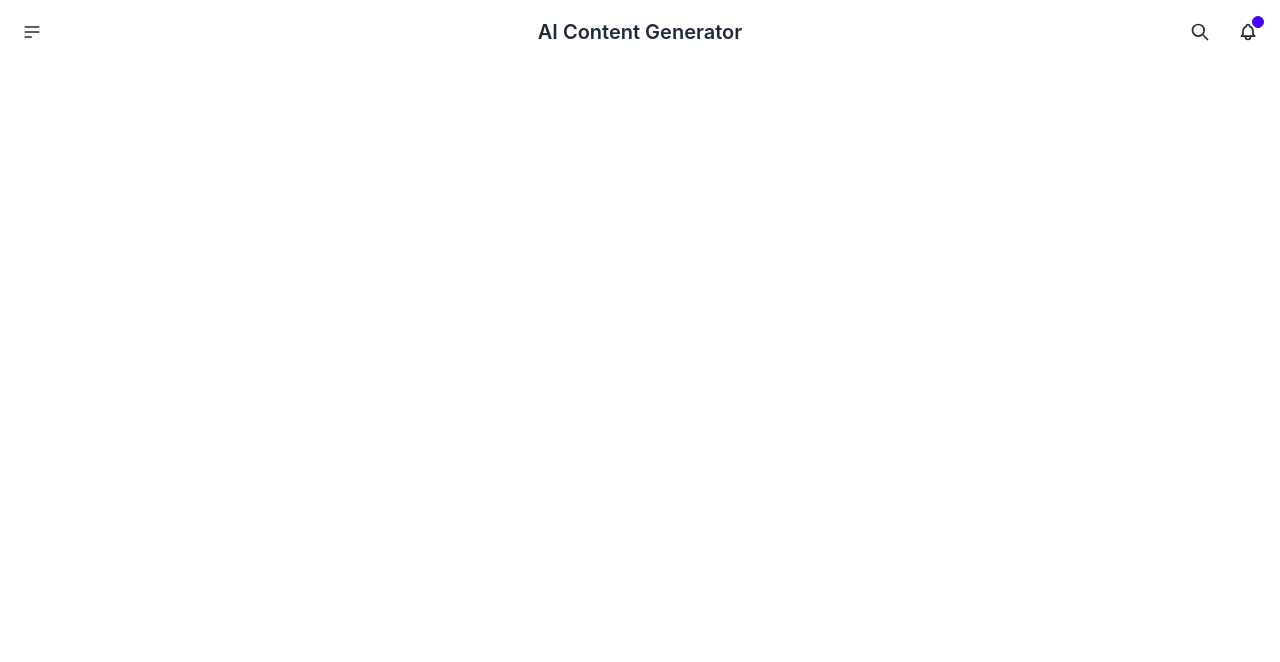
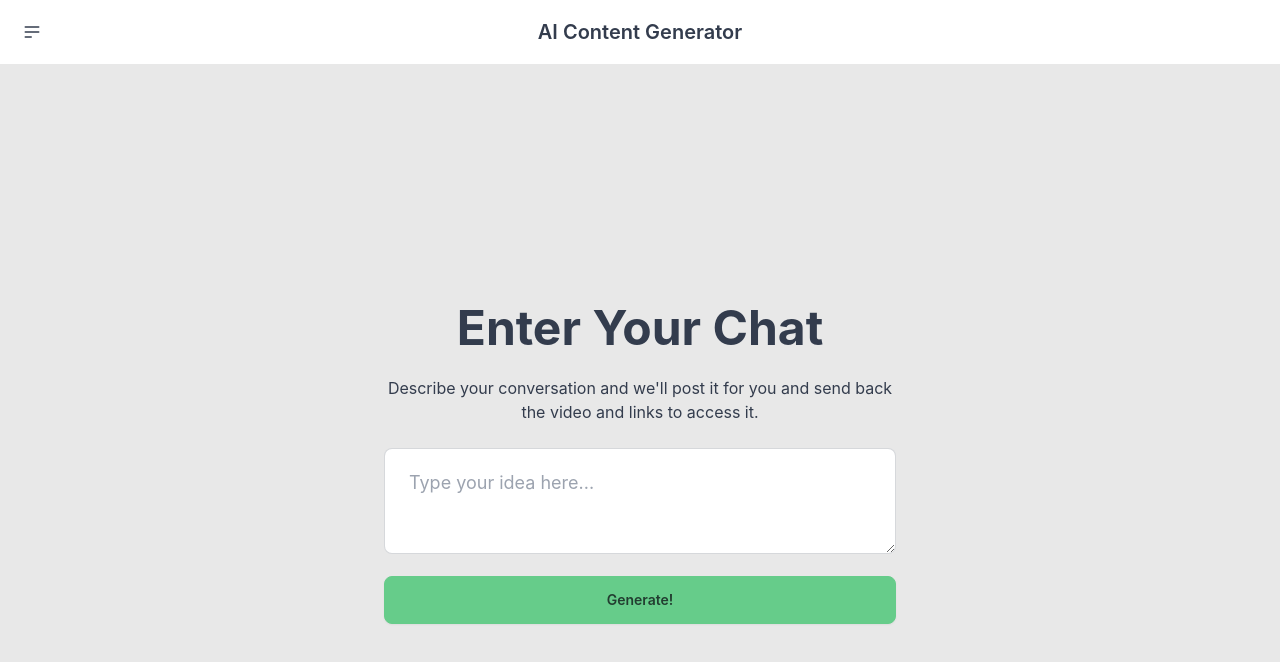
Before and after one commit to ROCstudios/porygon-chat-video-automation, a React (Create React App) app in the folder frontend/: page /dashboard in a window 1280 px wide. Shown: the top 662 px of the page. Built offline with nearby package versions, Linux system fonts and the light colour scheme.

Commit message:
Dashboard design for text input

```diff
--- a/frontend/src/components/Dashboard.js
+++ b/frontend/src/components/Dashboard.js
@@ -1,7 +1,13 @@
 import React from "react";
 
 const Dashboard = () => {
+
+  const handleGenerate = async () => {
+    console.log("Generating...");
+  };
+
   return (
+    <div>
       <div className="navbar bg-base-100">
         <div className="navbar-start">
           <div className="dropdown">
@@ -32,37 +38,22 @@ const Dashboard = () => {
           <a className="btn btn-ghost text-xl">AI Content Generator</a>
         </div>
         <div className="navbar-end">
-        <button className="btn btn-ghost btn-circle">
-          <svg
-            xmlns="http://www.w3.org/2000/svg"
-            className="h-5 w-5"
-            fill="none"
-            viewBox="0 0 24 24"
-            stroke="currentColor">
-            <path
-              strokeLinecap="round"
-              strokeLinejoin="round"
-              strokeWidth="2"
-              d="M21 21l-6-6m2-5a7 7 0 11-14 0 7 7 0 0114 0z" />
-          </svg>
-        </button>
-        <button className="btn btn-ghost btn-circle">
-          <div className="indicator">
-            <svg
-              xmlns="http://www.w3.org/2000/svg"
-              className="h-5 w-5"
-              fill="none"
-              viewBox="0 0 24 24"
-              stroke="currentColor">
-              <path
-                strokeLinecap="round"
-                strokeLinejoin="round"
-                strokeWidth="2"
-                d="M15 17h5l-1.405-1.405A2.032 2.032 0 0118 14.158V11a6.002 6.002 0 00-4-5.659V5a2 2 0 10-4 0v.341C7.67 6.165 6 8.388 6 11v3.159c0 .538-.214 1.055-.595 1.436L4 17h5m6 0v1a3 3 0 11-6 0v-1m6 0H9" />
-            </svg>
-            <span className="badge badge-xs badge-primary indicator-item"></span>
         </div>
-        </button>
+      </div>
+      <div className="hero bg-base-200 min-h-screen">
+        <div className="hero-content text-center">
+          <div className="max-w-lg">
+            <h1 className="text-5xl font-bold">Enter Your Chat</h1>
+            <p className="py-6">
+              Describe your conversation and we'll post it for you and send back the video and links to access it.
+            </p>
+            <textarea
+              placeholder="Type your idea here..."
+              className="textarea textarea-bordered textarea-lg w-full max-w-lg">
+            </textarea>
+            <button className="btn btn-primary w-full max-w-lg mt-4" onClick={handleGenerate}>Generate!</button>
+          </div>
+        </div>
       </div>
     </div>
   );
--- a/frontend/src/output.css
+++ b/frontend/src/output.css
@@ -617,12 +617,12 @@ html {
 
 :root {
   color-scheme: light;
+  --b2: 93% 0 0;
+  --b3: 86% 0 0;
   --in: 72.06% 0.191 231.6;
   --su: 64.8% 0.150 160;
   --wa: 84.71% 0.199 83.87;
   --er: 71.76% 0.221 22.18;
-  --pc: 89.824% 0.06192 275.75;
-  --ac: 15.352% 0.0368 183.61;
   --inc: 0% 0 0;
   --suc: 0% 0 0;
   --wac: 0% 0 0;
@@ -630,123 +630,22 @@ html {
   --rounded-box: 1rem;
   --rounded-btn: 0.5rem;
   --rounded-badge: 1.9rem;
-  --animation-btn: 0.25s;
-  --animation-input: .2s;
-  --btn-focus-scale: 0.95;
   --border-btn: 1px;
   --tab-border: 1px;
   --tab-radius: 0.5rem;
-  --p: 49.12% 0.3096 275.75;
-  --s: 69.71% 0.329 342.55;
-  --sc: 98.71% 0.0106 342.55;
-  --a: 76.76% 0.184 183.61;
-  --n: 32.1785% 0.02476 255.701624;
-  --nc: 89.4994% 0.011585 252.096176;
+  --p: 76.6626% 0.135433 153.450024;
+  --pc: 33.3872% 0.040618 162.240129;
+  --s: 61.3028% 0.202368 261.294233;
+  --sc: 100% 0 0;
+  --a: 72.7725% 0.149783 33.200363;
+  --ac: 0% 0 0;
+  --n: 35.5192% 0.032071 262.988584;
+  --nc: 98.4625% 0.001706 247.838921;
   --b1: 100% 0 0;
-  --b2: 96.1151% 0 0;
-  --b3: 92.4169% 0.00108 197.137559;
-  --bc: 27.8078% 0.029596 256.847952;
-}
-
-@media (prefers-color-scheme: dark) {
-  :root {
-    color-scheme: dark;
-    --in: 72.06% 0.191 231.6;
-    --su: 64.8% 0.150 160;
-    --wa: 84.71% 0.199 83.87;
-    --er: 71.76% 0.221 22.18;
-    --pc: 13.138% 0.0392 275.75;
-    --sc: 14.96% 0.052 342.55;
-    --ac: 14.902% 0.0334 183.61;
-    --inc: 0% 0 0;
-    --suc: 0% 0 0;
-    --wac: 0% 0 0;
-    --erc: 0% 0 0;
-    --rounded-box: 1rem;
-    --rounded-btn: 0.5rem;
-    --rounded-badge: 1.9rem;
-    --animation-btn: 0.25s;
-    --animation-input: .2s;
-    --btn-focus-scale: 0.95;
-    --border-btn: 1px;
-    --tab-border: 1px;
-    --tab-radius: 0.5rem;
-    --p: 65.69% 0.196 275.75;
-    --s: 74.8% 0.26 342.55;
-    --a: 74.51% 0.167 183.61;
-    --n: 31.3815% 0.021108 254.139175;
-    --nc: 74.6477% 0.0216 264.435964;
-    --b1: 25.3267% 0.015896 252.417568;
-    --b2: 23.2607% 0.013807 253.100675;
-    --b3: 21.1484% 0.01165 254.087939;
-    --bc: 74.6477% 0.0216 264.435964;
-  }
-}
-
-[data-theme=light] {
-  color-scheme: light;
-  --in: 72.06% 0.191 231.6;
-  --su: 64.8% 0.150 160;
-  --wa: 84.71% 0.199 83.87;
-  --er: 71.76% 0.221 22.18;
-  --pc: 89.824% 0.06192 275.75;
-  --ac: 15.352% 0.0368 183.61;
-  --inc: 0% 0 0;
-  --suc: 0% 0 0;
-  --wac: 0% 0 0;
-  --erc: 0% 0 0;
-  --rounded-box: 1rem;
-  --rounded-btn: 0.5rem;
-  --rounded-badge: 1.9rem;
-  --animation-btn: 0.25s;
-  --animation-input: .2s;
-  --btn-focus-scale: 0.95;
-  --border-btn: 1px;
-  --tab-border: 1px;
-  --tab-radius: 0.5rem;
-  --p: 49.12% 0.3096 275.75;
-  --s: 69.71% 0.329 342.55;
-  --sc: 98.71% 0.0106 342.55;
-  --a: 76.76% 0.184 183.61;
-  --n: 32.1785% 0.02476 255.701624;
-  --nc: 89.4994% 0.011585 252.096176;
-  --b1: 100% 0 0;
-  --b2: 96.1151% 0 0;
-  --b3: 92.4169% 0.00108 197.137559;
-  --bc: 27.8078% 0.029596 256.847952;
-}
-
-[data-theme=dark] {
-  color-scheme: dark;
-  --in: 72.06% 0.191 231.6;
-  --su: 64.8% 0.150 160;
-  --wa: 84.71% 0.199 83.87;
-  --er: 71.76% 0.221 22.18;
-  --pc: 13.138% 0.0392 275.75;
-  --sc: 14.96% 0.052 342.55;
-  --ac: 14.902% 0.0334 183.61;
-  --inc: 0% 0 0;
-  --suc: 0% 0 0;
-  --wac: 0% 0 0;
-  --erc: 0% 0 0;
-  --rounded-box: 1rem;
-  --rounded-btn: 0.5rem;
-  --rounded-badge: 1.9rem;
-  --animation-btn: 0.25s;
-  --animation-input: .2s;
-  --btn-focus-scale: 0.95;
-  --border-btn: 1px;
-  --tab-border: 1px;
-  --tab-radius: 0.5rem;
-  --p: 65.69% 0.196 275.75;
-  --s: 74.8% 0.26 342.55;
-  --a: 74.51% 0.167 183.61;
-  --n: 31.3815% 0.021108 254.139175;
-  --nc: 74.6477% 0.0216 264.435964;
-  --b1: 25.3267% 0.015896 252.417568;
-  --b2: 23.2607% 0.013807 253.100675;
-  --b3: 21.1484% 0.01165 254.087939;
-  --bc: 74.6477% 0.0216 264.435964;
+  --bc: 35.5192% 0.032071 262.988584;
+  --animation-btn: 0;
+  --animation-input: 0;
+  --btn-focus-scale: 1;
 }
 
 .alert {
@@ -779,30 +678,10 @@ html {
   }
 }
 
-.badge {
-  display: inline-flex;
+.avatar.placeholder > div {
+  display: flex;
   align-items: center;
   justify-content: center;
-  transition-property: color, background-color, border-color, text-decoration-color, fill, stroke, opacity, box-shadow, transform, filter, -webkit-backdrop-filter;
-  transition-property: color, background-color, border-color, text-decoration-color, fill, stroke, opacity, box-shadow, transform, filter, backdrop-filter;
-  transition-property: color, background-color, border-color, text-decoration-color, fill, stroke, opacity, box-shadow, transform, filter, backdrop-filter, -webkit-backdrop-filter;
-  transition-timing-function: cubic-bezier(0.4, 0, 0.2, 1);
-  transition-timing-function: cubic-bezier(0, 0, 0.2, 1);
-  transition-duration: 200ms;
-  height: 1.25rem;
-  font-size: 0.875rem;
-  line-height: 1.25rem;
-  width: fit-content;
-  padding-left: 0.563rem;
-  padding-right: 0.563rem;
-  border-radius: var(--rounded-badge, 1.9rem);
-  border-width: 1px;
-  --tw-border-opacity: 1;
-  border-color: var(--fallback-b2,oklch(var(--b2)/var(--tw-border-opacity)));
-  --tw-bg-opacity: 1;
-  background-color: var(--fallback-b1,oklch(var(--b1)/var(--tw-bg-opacity)));
-  --tw-text-opacity: 1;
-  color: var(--fallback-bc,oklch(var(--bc)/var(--tw-text-opacity)));
 }
 
 @media (hover:hover) {
@@ -859,12 +738,6 @@ html {
   pointer-events: none;
 }
 
-.btn-square {
-  height: 3rem;
-  width: 3rem;
-  padding: 0px;
-}
-
 .btn-circle {
   height: 3rem;
   width: 3rem;
@@ -1086,19 +959,6 @@ html {
   padding: 1rem;
 }
 
-.indicator {
-  position: relative;
-  display: inline-flex;
-  width: max-content;
-}
-
-.indicator :where(.indicator-item) {
-  z-index: 1;
-  position: absolute;
-  transform: translate(var(--tw-translate-x), var(--tw-translate-y)) rotate(var(--tw-rotate)) skewX(var(--tw-skew-x)) skewY(var(--tw-skew-y)) scaleX(var(--tw-scale-x)) scaleY(var(--tw-scale-y));
-  white-space: nowrap;
-}
-
 .join .dropdown .join-item:first-child:not(:last-child),
   .join *:first-child:not(:last-child) .dropdown .join-item {
   border-start-end-radius: inherit;
@@ -1188,18 +1048,21 @@ html {
   justify-content: flex-end;
 }
 
-.badge-primary {
-  --tw-border-opacity: 1;
-  border-color: var(--fallback-p,oklch(var(--p)/var(--tw-border-opacity)));
+.textarea {
+  min-height: 3rem;
+  flex-shrink: 1;
+  padding-left: 1rem;
+  padding-right: 1rem;
+  padding-top: 0.5rem;
+  padding-bottom: 0.5rem;
+  font-size: 0.875rem;
+  line-height: 1.25rem;
+  line-height: 2;
+  border-radius: var(--rounded-btn, 0.5rem);
+  border-width: 1px;
+  border-color: transparent;
   --tw-bg-opacity: 1;
-  background-color: var(--fallback-p,oklch(var(--p)/var(--tw-bg-opacity)));
-  --tw-text-opacity: 1;
-  color: var(--fallback-pc,oklch(var(--pc)/var(--tw-text-opacity)));
-}
-
-.badge-outline.badge-primary {
-  --tw-text-opacity: 1;
-  color: var(--fallback-p,oklch(var(--p)/var(--tw-text-opacity)));
+  background-color: var(--fallback-b1,oklch(var(--b1)/var(--tw-bg-opacity)));
 }
 
 @media (prefers-reduced-motion: no-preference) {
@@ -1497,6 +1360,37 @@ html {
   }
 }
 
+.textarea-bordered {
+  border-color: var(--fallback-bc,oklch(var(--bc)/0.2));
+}
+
+.textarea:focus {
+  box-shadow: none;
+  border-color: var(--fallback-bc,oklch(var(--bc)/0.2));
+  outline-style: solid;
+  outline-width: 2px;
+  outline-offset: 2px;
+  outline-color: var(--fallback-bc,oklch(var(--bc)/0.2));
+}
+
+.textarea-disabled,
+  .textarea:disabled,
+  .textarea[disabled] {
+  cursor: not-allowed;
+  --tw-border-opacity: 1;
+  border-color: var(--fallback-b2,oklch(var(--b2)/var(--tw-border-opacity)));
+  --tw-bg-opacity: 1;
+  background-color: var(--fallback-b2,oklch(var(--b2)/var(--tw-bg-opacity)));
+  color: var(--fallback-bc,oklch(var(--bc)/0.4));
+}
+
+.textarea-disabled::placeholder,
+  .textarea:disabled::placeholder,
+  .textarea[disabled]::placeholder {
+  color: var(--fallback-bc,oklch(var(--bc)/var(--tw-placeholder-opacity)));
+  --tw-placeholder-opacity: 0.2;
+}
+
 @keyframes toast-pop {
   0% {
     transform: scale(0.9);
@@ -1507,38 +1401,6 @@ html {
     transform: scale(1);
     opacity: 1;
   }
-}
-
-.badge-xs {
-  height: 0.75rem;
-  font-size: 0.75rem;
-  line-height: .75rem;
-  padding-left: 0.313rem;
-  padding-right: 0.313rem;
-}
-
-.btn-square:where(.btn-xs) {
-  height: 1.5rem;
-  width: 1.5rem;
-  padding: 0px;
-}
-
-.btn-square:where(.btn-sm) {
-  height: 2rem;
-  width: 2rem;
-  padding: 0px;
-}
-
-.btn-square:where(.btn-md) {
-  height: 3rem;
-  width: 3rem;
-  padding: 0px;
-}
-
-.btn-square:where(.btn-lg) {
-  height: 4rem;
-  width: 4rem;
-  padding: 0px;
 }
 
 .btn-circle:where(.btn-xs) {
@@ -1569,76 +1431,14 @@ html {
   padding: 0px;
 }
 
-.indicator :where(.indicator-item) {
-  bottom: auto;
-  inset-inline-end: 0px;
-  inset-inline-start: auto;
-  top: 0px;
-  --tw-translate-y: -50%;
-  --tw-translate-x: 50%;
-  transform: translate(var(--tw-translate-x), var(--tw-translate-y)) rotate(var(--tw-rotate)) skewX(var(--tw-skew-x)) skewY(var(--tw-skew-y)) scaleX(var(--tw-scale-x)) scaleY(var(--tw-scale-y));
-}
-
-.indicator :where(.indicator-item):where([dir="rtl"], [dir="rtl"] *) {
-  --tw-translate-x: -50%;
-  transform: translate(var(--tw-translate-x), var(--tw-translate-y)) rotate(var(--tw-rotate)) skewX(var(--tw-skew-x)) skewY(var(--tw-skew-y)) scaleX(var(--tw-scale-x)) scaleY(var(--tw-scale-y));
-}
-
-.indicator :where(.indicator-item.indicator-start) {
-  inset-inline-end: auto;
-  inset-inline-start: 0px;
-  --tw-translate-x: -50%;
-  transform: translate(var(--tw-translate-x), var(--tw-translate-y)) rotate(var(--tw-rotate)) skewX(var(--tw-skew-x)) skewY(var(--tw-skew-y)) scaleX(var(--tw-scale-x)) scaleY(var(--tw-scale-y));
-}
-
-.indicator :where(.indicator-item.indicator-start):where([dir="rtl"], [dir="rtl"] *) {
-  --tw-translate-x: 50%;
-  transform: translate(var(--tw-translate-x), var(--tw-translate-y)) rotate(var(--tw-rotate)) skewX(var(--tw-skew-x)) skewY(var(--tw-skew-y)) scaleX(var(--tw-scale-x)) scaleY(var(--tw-scale-y));
-}
-
-.indicator :where(.indicator-item.indicator-center) {
-  inset-inline-end: 50%;
-  inset-inline-start: 50%;
-  --tw-translate-x: -50%;
-  transform: translate(var(--tw-translate-x), var(--tw-translate-y)) rotate(var(--tw-rotate)) skewX(var(--tw-skew-x)) skewY(var(--tw-skew-y)) scaleX(var(--tw-scale-x)) scaleY(var(--tw-scale-y));
-}
-
-.indicator :where(.indicator-item.indicator-center):where([dir="rtl"], [dir="rtl"] *) {
-  --tw-translate-x: 50%;
-  transform: translate(var(--tw-translate-x), var(--tw-translate-y)) rotate(var(--tw-rotate)) skewX(var(--tw-skew-x)) skewY(var(--tw-skew-y)) scaleX(var(--tw-scale-x)) scaleY(var(--tw-scale-y));
-}
-
-.indicator :where(.indicator-item.indicator-end) {
-  inset-inline-end: 0px;
-  inset-inline-start: auto;
-  --tw-translate-x: 50%;
-  transform: translate(var(--tw-translate-x), var(--tw-translate-y)) rotate(var(--tw-rotate)) skewX(var(--tw-skew-x)) skewY(var(--tw-skew-y)) scaleX(var(--tw-scale-x)) scaleY(var(--tw-scale-y));
-}
-
-.indicator :where(.indicator-item.indicator-end):where([dir="rtl"], [dir="rtl"] *) {
-  --tw-translate-x: -50%;
-  transform: translate(var(--tw-translate-x), var(--tw-translate-y)) rotate(var(--tw-rotate)) skewX(var(--tw-skew-x)) skewY(var(--tw-skew-y)) scaleX(var(--tw-scale-x)) scaleY(var(--tw-scale-y));
-}
-
-.indicator :where(.indicator-item.indicator-bottom) {
-  bottom: 0px;
-  top: auto;
-  --tw-translate-y: 50%;
-  transform: translate(var(--tw-translate-x), var(--tw-translate-y)) rotate(var(--tw-rotate)) skewX(var(--tw-skew-x)) skewY(var(--tw-skew-y)) scaleX(var(--tw-scale-x)) scaleY(var(--tw-scale-y));
-}
-
-.indicator :where(.indicator-item.indicator-middle) {
-  bottom: 50%;
-  top: 50%;
-  --tw-translate-y: -50%;
-  transform: translate(var(--tw-translate-x), var(--tw-translate-y)) rotate(var(--tw-rotate)) skewX(var(--tw-skew-x)) skewY(var(--tw-skew-y)) scaleX(var(--tw-scale-x)) scaleY(var(--tw-scale-y));
-}
-
-.indicator :where(.indicator-item.indicator-top) {
-  bottom: auto;
-  top: 0px;
-  --tw-translate-y: -50%;
-  transform: translate(var(--tw-translate-x), var(--tw-translate-y)) rotate(var(--tw-rotate)) skewX(var(--tw-skew-x)) skewY(var(--tw-skew-y)) scaleX(var(--tw-scale-x)) scaleY(var(--tw-scale-y));
+.textarea-lg {
+  padding-left: 1.5rem;
+  padding-right: 1.5rem;
+  padding-top: 1rem;
+  padding-bottom: 1rem;
+  font-size: 1.125rem;
+  line-height: 1.75rem;
+  line-height: 2;
 }
 
 .join.join-vertical > :where(*:not(:first-child)):is(.btn) {
@@ -1675,8 +1475,8 @@ html {
   margin-top: 0.75rem;
 }
 
-.inline-block {
-  display: inline-block;
+.mt-4 {
+  margin-top: 1rem;
 }
 
 .h-5 {
@@ -1695,34 +1495,30 @@ html {
   width: 13rem;
 }
 
+.w-full {
+  width: 100%;
+}
+
+.max-w-lg {
+  max-width: 32rem;
+}
+
 .max-w-md {
   max-width: 28rem;
 }
 
-.flex-1 {
-  flex: 1 1 0%;
-}
-
-.flex-none {
-  flex: none;
-}
-
 .rounded-box {
   border-radius: var(--rounded-box, 1rem);
+}
+
+.bg-base-100 {
+  --tw-bg-opacity: 1;
+  background-color: var(--fallback-b1,oklch(var(--b1)/var(--tw-bg-opacity, 1)));
 }
 
 .bg-base-200 {
   --tw-bg-opacity: 1;
   background-color: var(--fallback-b2,oklch(var(--b2)/var(--tw-bg-opacity, 1)));
-}
-
-.bg-base-100 {
-  --tw-bg-opacity: 1;
-  background-color: var(--fallback-b1,oklch(var(--b1)/var(--tw-bg-opacity, 1)));
-}
-
-.stroke-current {
-  stroke: currentColor;
 }
 
 .p-2 {
--- a/frontend/tailwind.config.js
+++ b/frontend/tailwind.config.js
@@ -9,4 +9,7 @@ module.exports = {
   plugins: [
     require('daisyui'),
   ],
+  daisyui: {
+    themes: ["emerald"],
+  },
 }
```
Lines whose indentation alone changed are shown as unchanged.
